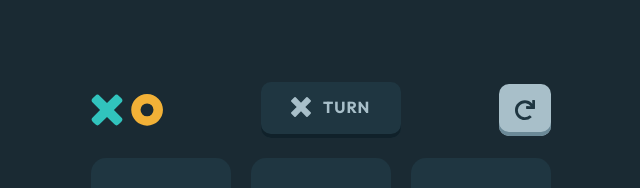
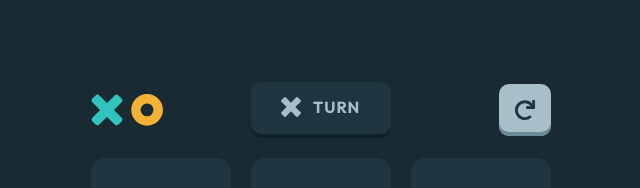
Before and after one commit to blp100/tic-tac-toe-vue, a Vue app: page / in a window 1280 px wide. Shown: the top 188 px of the page, without its empty margins (319-959 px from the left). Built offline with nearby package versions, Linux system fonts and the light colour scheme.

Commit message:
feat: fix turn status alighment

```diff
--- a/src/pages/Game.vue
+++ b/src/pages/Game.vue
@@ -7,10 +7,10 @@ import TimesRecordPanel from "@/components/TimesRecordPanel.vue";
 </script>
 <template>
   <div class="m-auto flex flex-col items-center gap-5">
-    <div class="flex w-[460px] items-center justify-between gap-5">
+    <div class="grid grid-cols-3 w-[460px] items-center gap-5">
       <Logo />
       <TurnStatus />
-      <RestartButton />
+      <RestartButton class="justify-self-end" />
     </div>
     <TicTacToeGrid />
     <TimesRecordPanel />
```
